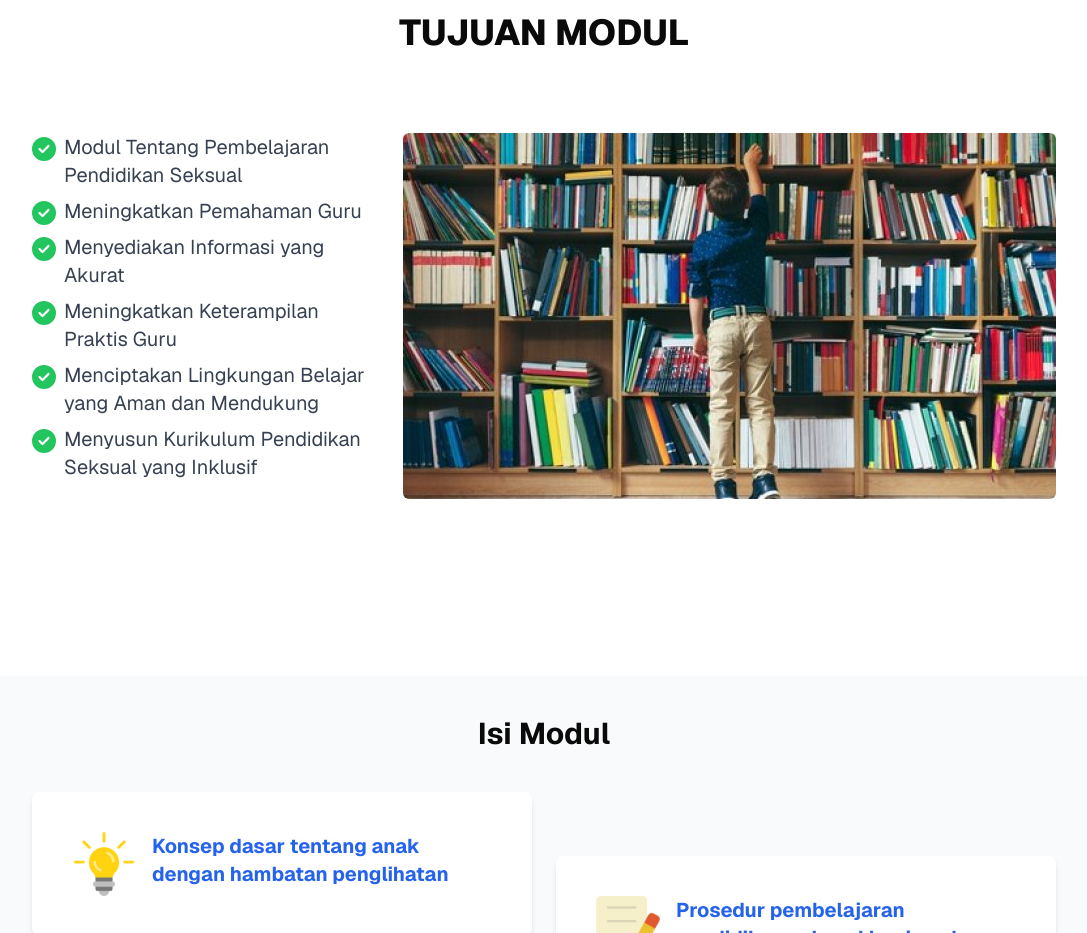
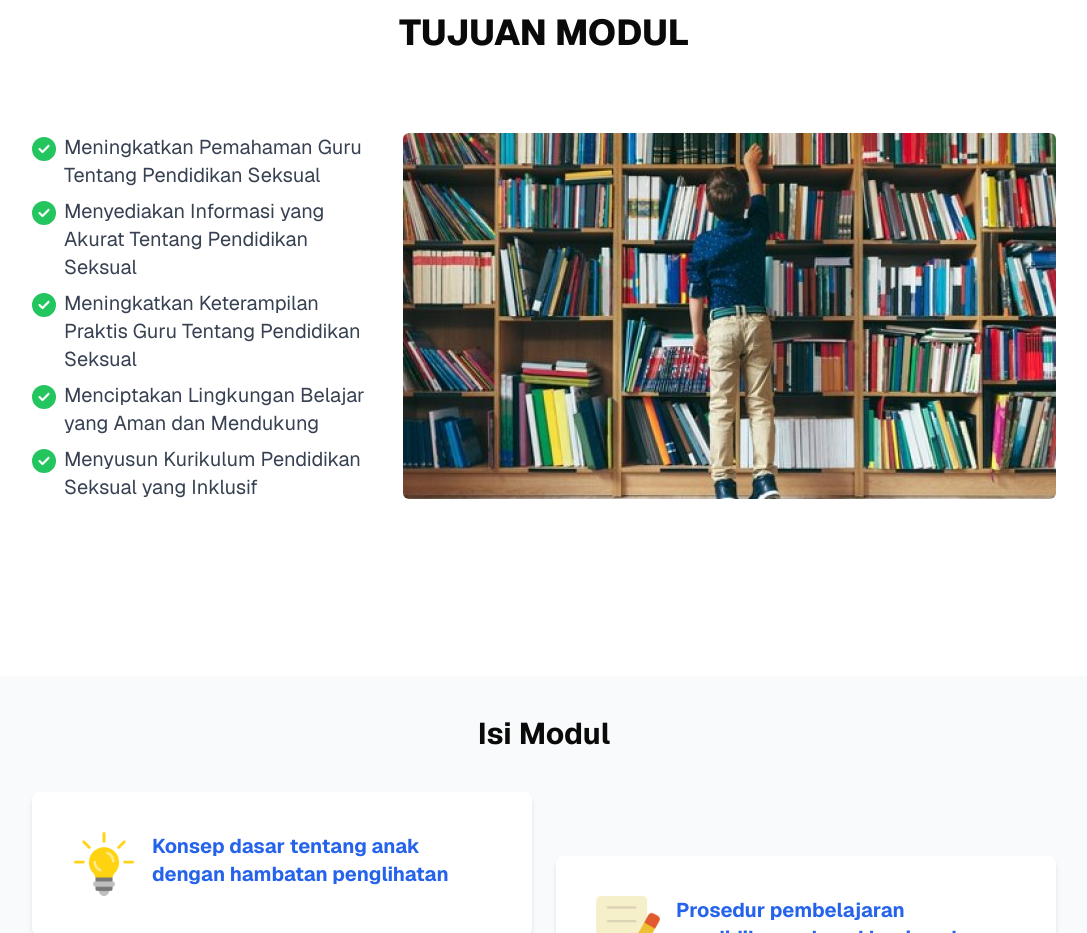
Before and after one commit to Anggi-anggoro/module-web, a Next.js app: page / in a window 1280 px wide. Shown: the part 980-1913 px from the top of the page, without its empty margins (96-1183 px from the left). Built offline with nearby package versions, Linux system fonts and the light colour scheme; no server answers; the database is empty.

Commit message:
Fixing tujuan

```diff
--- a/app/page.tsx
+++ b/app/page.tsx
@@ -64,13 +64,11 @@ export default function Home() {
               <div className="w-full md:w-1/2">
                 <ul className="text-gray-700 text-base md:text-xl">
                   <li className="mb-2 flex items-start gap-x-2">
-                    <svg className="w-6 h-6 flex-shrink-0 fill-green-500 mt-1" xmlns="http://www.w3.org/2000/svg" viewBox="0 0 512 512"><path d="M256 512A256 256 0 1 0 256 0a256 256 0 1 0 0 512zM369 209L241 337c-9.4 9.4-24.6 9.4-33.9 0l-64-64c-9.4-9.4-9.4-24.6 0-33.9s24.6-9.4 33.9 0l47 47L335 175c9.4-9.4 24.6-9.4 33.9 0s9.4 24.6 0 33.9z" /></svg>Modul Tentang Pembelajaran Pendidikan Seksual</li>
+                    <svg className="w-6 h-6 flex-shrink-0 fill-green-500 mt-1" xmlns="http://www.w3.org/2000/svg" viewBox="0 0 512 512"><path d="M256 512A256 256 0 1 0 256 0a256 256 0 1 0 0 512zM369 209L241 337c-9.4 9.4-24.6 9.4-33.9 0l-64-64c-9.4-9.4-9.4-24.6 0-33.9s24.6-9.4 33.9 0l47 47L335 175c9.4-9.4 24.6-9.4 33.9 0s9.4 24.6 0 33.9z" /></svg>Meningkatkan Pemahaman Guru Tentang Pendidikan Seksual</li>
                   <li className="mb-2 flex items-start gap-x-2">
-                    <svg className="w-6 h-6 flex-shrink-0 fill-green-500 mt-1" xmlns="http://www.w3.org/2000/svg" viewBox="0 0 512 512"><path d="M256 512A256 256 0 1 0 256 0a256 256 0 1 0 0 512zM369 209L241 337c-9.4 9.4-24.6 9.4-33.9 0l-64-64c-9.4-9.4-9.4-24.6 0-33.9s24.6-9.4 33.9 0l47 47L335 175c9.4-9.4 24.6-9.4 33.9 0s9.4 24.6 0 33.9z" /></svg>Meningkatkan Pemahaman Guru</li>
+                    <svg className="w-6 h-6 flex-shrink-0 fill-green-500 mt-1" xmlns="http://www.w3.org/2000/svg" viewBox="0 0 512 512"><path d="M256 512A256 256 0 1 0 256 0a256 256 0 1 0 0 512zM369 209L241 337c-9.4 9.4-24.6 9.4-33.9 0l-64-64c-9.4-9.4-9.4-24.6 0-33.9s24.6-9.4 33.9 0l47 47L335 175c9.4-9.4 24.6-9.4 33.9 0s9.4 24.6 0 33.9z" /></svg>Menyediakan Informasi yang Akurat Tentang Pendidikan Seksual</li>
                   <li className="mb-2 flex items-start gap-x-2">
-                    <svg className="w-6 h-6 flex-shrink-0 fill-green-500 mt-1" xmlns="http://www.w3.org/2000/svg" viewBox="0 0 512 512"><path d="M256 512A256 256 0 1 0 256 0a256 256 0 1 0 0 512zM369 209L241 337c-9.4 9.4-24.6 9.4-33.9 0l-64-64c-9.4-9.4-9.4-24.6 0-33.9s24.6-9.4 33.9 0l47 47L335 175c9.4-9.4 24.6-9.4 33.9 0s9.4 24.6 0 33.9z" /></svg>Menyediakan Informasi yang Akurat</li>
-                  <li className="mb-2 flex items-start gap-x-2">
-                    <svg className="w-6 h-6 flex-shrink-0 fill-green-500 mt-1" xmlns="http://www.w3.org/2000/svg" viewBox="0 0 512 512"><path d="M256 512A256 256 0 1 0 256 0a256 256 0 1 0 0 512zM369 209L241 337c-9.4 9.4-24.6 9.4-33.9 0l-64-64c-9.4-9.4-9.4-24.6 0-33.9s24.6-9.4 33.9 0l47 47L335 175c9.4-9.4 24.6-9.4 33.9 0s9.4 24.6 0 33.9z" /></svg>Meningkatkan Keterampilan Praktis Guru</li>
+                    <svg className="w-6 h-6 flex-shrink-0 fill-green-500 mt-1" xmlns="http://www.w3.org/2000/svg" viewBox="0 0 512 512"><path d="M256 512A256 256 0 1 0 256 0a256 256 0 1 0 0 512zM369 209L241 337c-9.4 9.4-24.6 9.4-33.9 0l-64-64c-9.4-9.4-9.4-24.6 0-33.9s24.6-9.4 33.9 0l47 47L335 175c9.4-9.4 24.6-9.4 33.9 0s9.4 24.6 0 33.9z" /></svg>Meningkatkan Keterampilan Praktis Guru Tentang Pendidikan Seksual</li>
                   <li className="mb-2 flex items-start gap-x-2">
                     <svg className="w-6 h-6 flex-shrink-0 fill-green-500 mt-1" xmlns="http://www.w3.org/2000/svg" viewBox="0 0 512 512"><path d="M256 512A256 256 0 1 0 256 0a256 256 0 1 0 0 512zM369 209L241 337c-9.4 9.4-24.6 9.4-33.9 0l-64-64c-9.4-9.4-9.4-24.6 0-33.9s24.6-9.4 33.9 0l47 47L335 175c9.4-9.4 24.6-9.4 33.9 0s9.4 24.6 0 33.9z" /></svg>Menciptakan Lingkungan Belajar yang Aman dan Mendukung</li>
                   <li className="mb-2 flex items-start gap-x-2">
```
